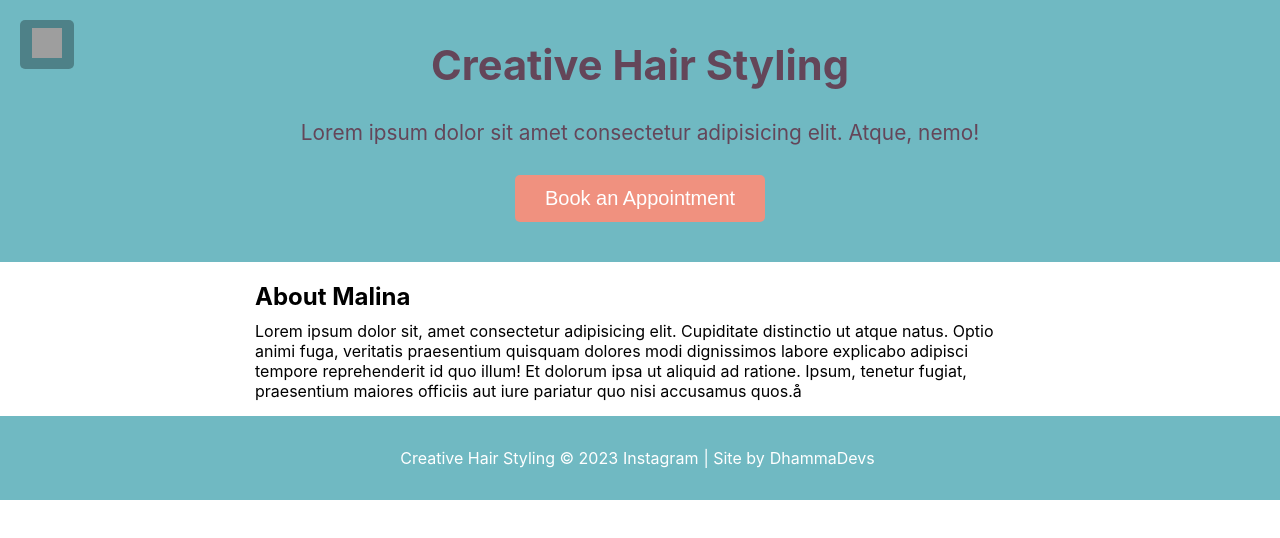
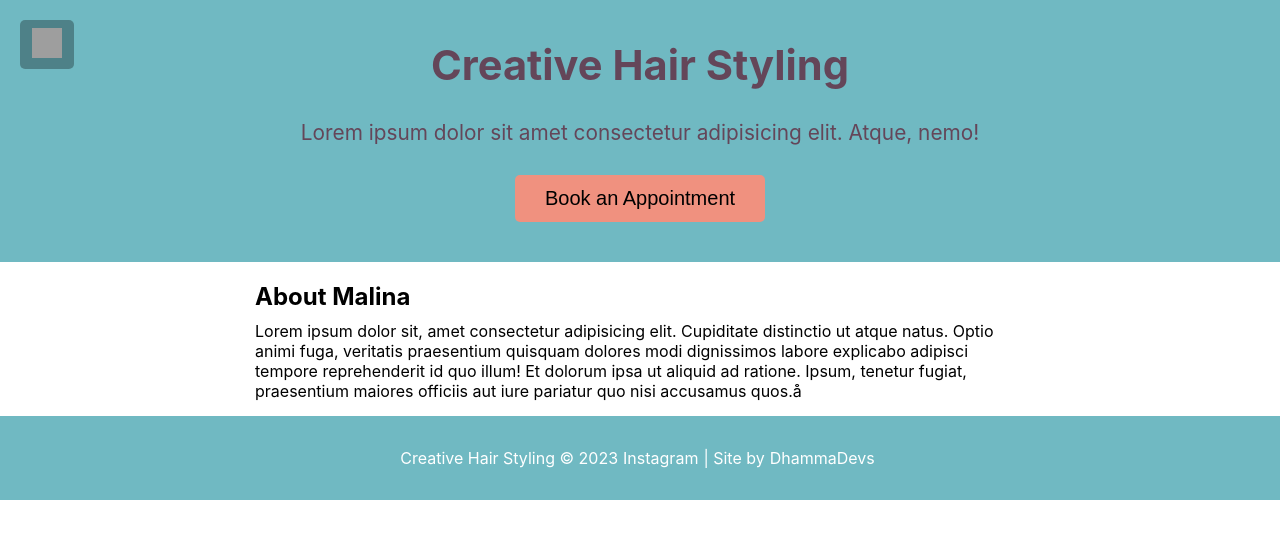
Before and after one commit to RobbieProkop/malina-hair, a Next.js app: page / in a window 1280 px wide. Shown: the top 538 px of the page. Built offline with nearby package versions, Linux system fonts and the light colour scheme; grey boxes are pictures that could not be loaded.

Commit message:
add hover to btn

```diff
--- a/styles/globals.scss
+++ b/styles/globals.scss
@@ -35,6 +35,15 @@ input[type="submit"] {
 
   &:focus {
     outline: none;
+  }
+}
+
+button {
+  color: $black;
+  transition: background-color, color, 0.5s;
+  &:hover {
+    background-color: $text-color;
+    color: $white;
   }
 }
 header {
```
